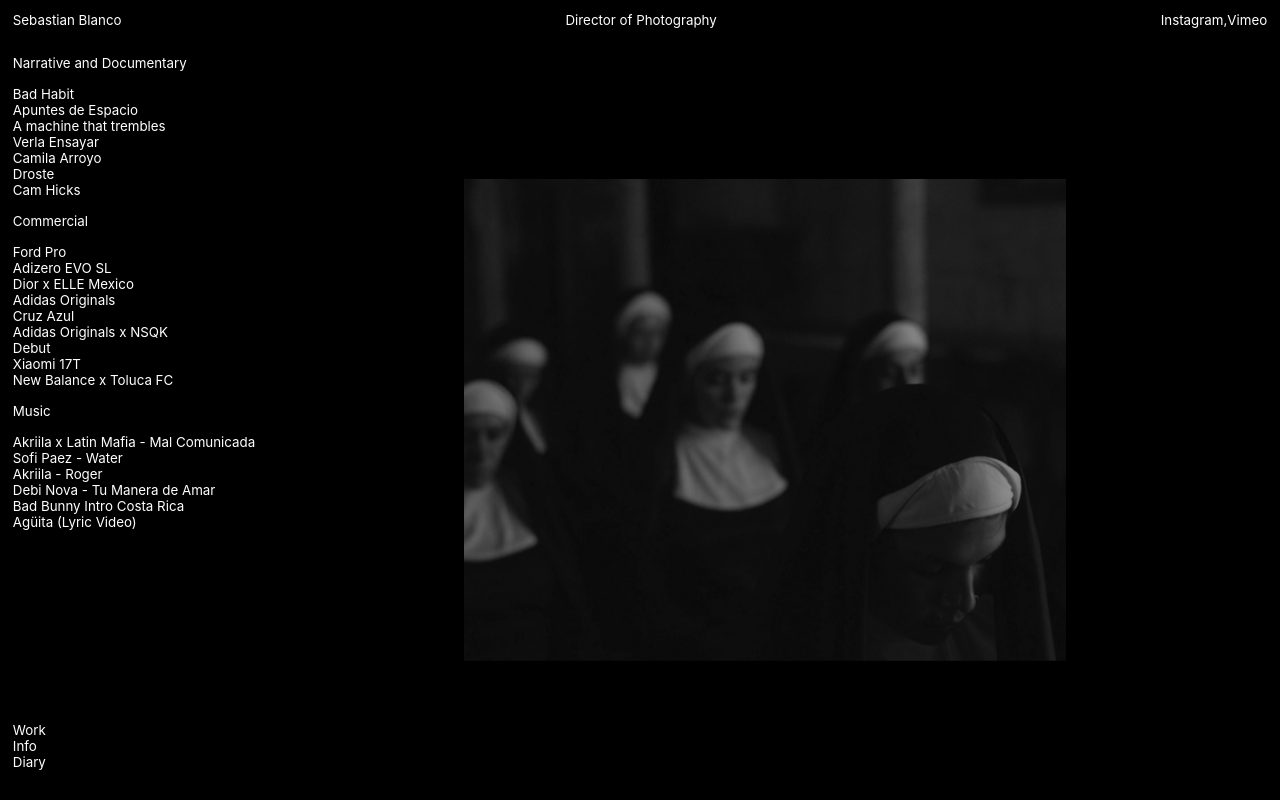
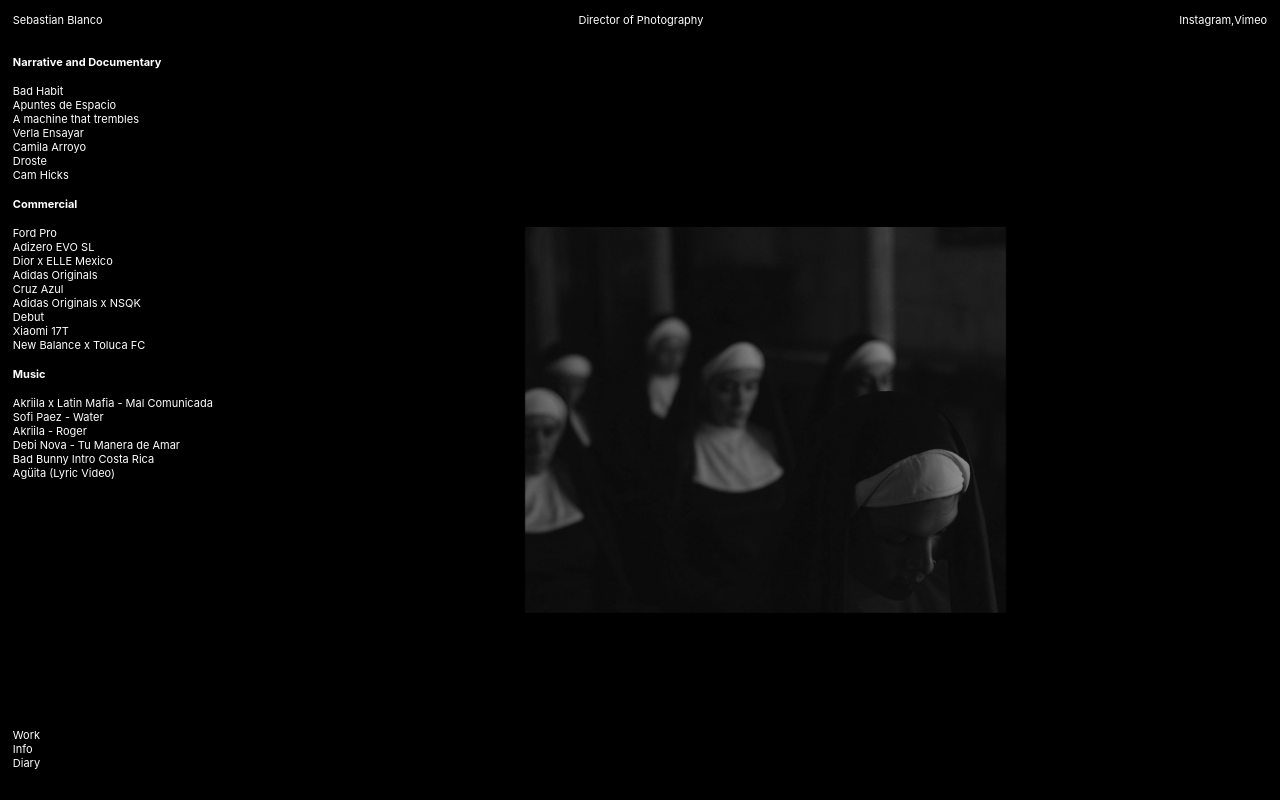
Before and after one commit to aleguerrero/sebastian-blanco-website, a React (Create React App) app: page / in a window 1280 px wide. Built offline with nearby package versions, Linux system fonts and the light colour scheme.

Commit message:
cambiesinhoosss

```diff
--- a/src/App.css
+++ b/src/App.css
@@ -1,7 +1,7 @@
 body {
   color: white;
   background-color: black;
-  font-size: smaller;
+  font-size: 11px;
 }
 
 .app-container {
--- a/src/Pages/Info/Info.css
+++ b/src/Pages/Info/Info.css
@@ -78,7 +78,7 @@
 }
 
 .info-photo-img {
-  width: 500px;
+  width: 100%;
   padding-bottom: 50px;
 }
 
@@ -98,7 +98,7 @@
     padding-top: 0;
   }
   .info-photo-img {
-    width: 400px;
+
     padding: 5px;
   }
 }
--- a/src/Pages/Info/Info.js
+++ b/src/Pages/Info/Info.js
@@ -12,11 +12,11 @@ const Info = () => {
                     <div className="info-items-block">
                         {info.bio}
                     </div>
-                </div>
-                <div className="photos-block">
-                    {info.images.map((p, i) => (
-                        <img className="info-photo-img" src={p} alt={i}></img>
-                    ))}
+                    <div className="photos-block">
+                        {info.images.map((p, i) => (
+                            <img className="info-photo-img" src={p} alt={i}></img>
+                        ))}
+                    </div>
                 </div>
                 <div className="info-block">
                     <div className="info-title-block">
--- a/src/Pages/Main/Main.css
+++ b/src/Pages/Main/Main.css
@@ -14,6 +14,7 @@
 }
 
 .section-title-block {
+  font-weight: bold;
   padding: 15px 0;
 }
 
@@ -65,7 +66,7 @@
 }
 
 .main-preview-image {
-  width: 100%;
+  width: 80%;
   height: 100%;
   opacity: 0;
   animation: fadeIn 0.2s ease-in-out forwards;
```
